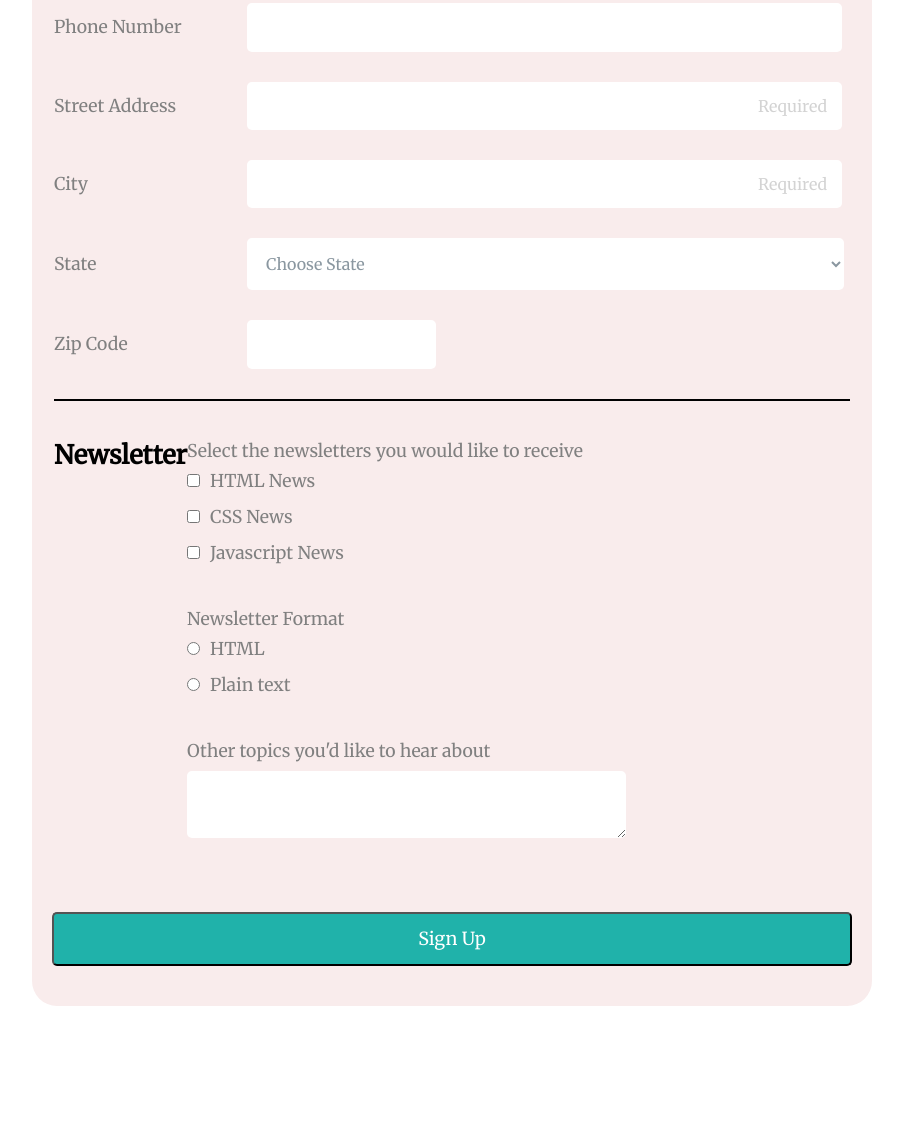
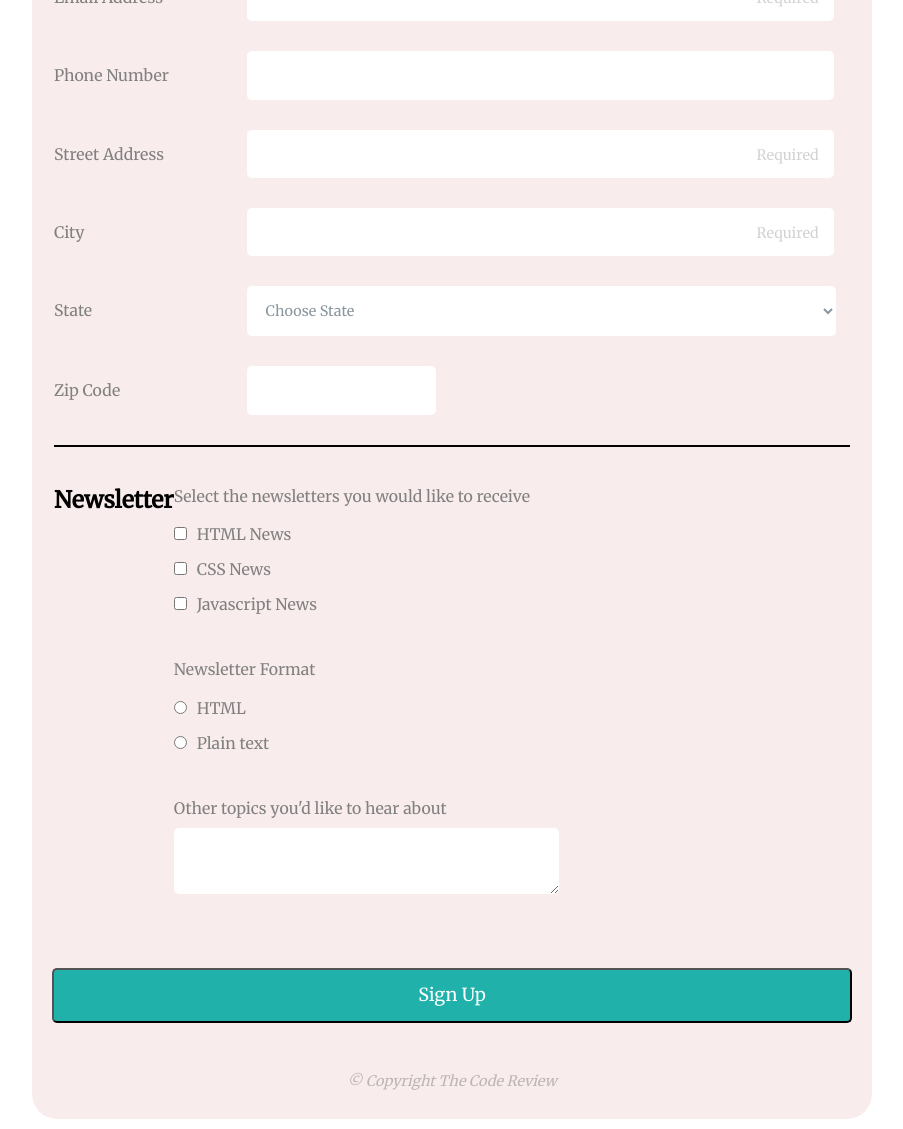
Before and after one commit to victorsindean/An-Online-Registration-Form-Project-3, a plain HTML site: page index.html in a window 1280 px wide. Shown: the part 489-1618 px from the top of the page, without its empty margins (188-1091 px from the left). Before the commit the page ends 1505 px from the top, so only its background shows below. Drawn offline with Linux system fonts and the light colour scheme.

Commit message:
Code has been reviewed
+Added tel instead of number input

+Changed from desktop-first to mobile-first approach

+Added &copy at the bottom of the form

```diff
--- a/css/styles.css
+++ b/css/styles.css
@@ -27,9 +27,6 @@ p {
 }
 
 form {
-  display: flex;
-  flex-wrap: wrap;
-  justify-content: center;
   margin: 10px auto;
   max-width: 400px;
   padding: 20px;
@@ -80,9 +77,11 @@ label {
 
 input[type="text"],
 input[type="email"],
+input[type="tel"],
 input[type="number"],
 textarea,
 #state {
+  transition: ease-in-out 0.30s;
   background: white;
   border: none;
   font-size: 16px;
@@ -103,19 +102,12 @@ textarea {
 }
 
 
-
-#zip {
-  width: 20%;
-
-}
-
 input[type=text]:focus,
 input[type="email"]:focus,
+input[type="tel"]:focus,
 input[type="number"]:focus,
 textarea:focus,
 #state:focus {
-
-  transition: ease-in-out 0.30s;
   background-color: aliceblue;
   border: 2px solid black;
 
@@ -128,8 +120,8 @@ textarea:focus,
 
 
 .input-group {
-  margin-top:10px;
-  width:60%;
+  margin-top: 20px;
+  width: 60%;
   margin-bottom: 30px;
 }
 
@@ -163,33 +155,6 @@ button {
   margin-bottom: 20px;
 }
 
-@media(min-width: 768px) {
-
-  form {
-    max-width: 800px;
-  }
-
-  fieldset.one label {
-    display: inline-block;
-    min-width: 15%;
-    margin-top: 5px;
-    width: 20%
-  }
-
-  fieldset.one input {
-    display: inline-block;
-    text-align: right;
-  }
-
-  * {
-    clear: both;
-  }
-
-
-
-}
-
-@media(max-width: 768px) {
 form {
   font-size: 70%;
 }
@@ -207,7 +172,7 @@ button {
 
 fieldset.one input {
   display: inline-block;
-    text-align: right;
+  text-align: left;
   width: 93%;
 }
 
@@ -215,12 +180,59 @@ button {
   font-size: 99%;
   width: 100%;
 }
-  #zip {
-    width: 93%;
+
+
+textarea {
+  width: 92%;
 }
 
-  textarea {
-    width: 93%;
+#zip {
+  width: 45%;
+}
+
+
+.copy {
+  margin-top: 30px;
+  font-style: italic;
+  margin-bottom: 10px;
+  opacity: 0.5;
+}
+
+@media(min-width: 768px) {
+
+  form {
+    font-size: 90%;
+    max-width: 800px;
+  }
+
+  ::-webkit-input-placeholder {
+    font-size: 90%;
+  }
+
+  fieldset.one label {
+    display: inline-block;
+    min-width: 15%;
+    margin-bottom: 5px;
+    width: 20%
+  }
+
+  fieldset.one input {
+    display: inline-block;
+    text-align: left;
+    width: 70%;
+  }
+
+  #state {
+    width: 74%;
+    font-size: 100%;
+  }
+
+  #zip {
+    width: 20%;
+  }
+
+  * {
+    clear: both;
   }
 
 }
--- a/index.html
+++ b/index.html
@@ -29,8 +29,8 @@
           <label for="mail">Email Address</label>
           <input required type="email" id="mail" name="user_email" placeholder="Required">
 
-          <label for="number">Phone Number</label>
-          <input type="number" id="number" name="user_number">
+          <label for="tel">Phone Number</label>
+          <input type="tel" id="tel" name="user_number">
 
           <label for="street_address">Street Address</label>
           <input required type="text" id="street_address" name="user_street_address" placeholder="Required">
@@ -105,7 +105,7 @@
         <div>
           <label>Select the newsletters you would like to receive</label><br>
           <div class="input-group">
-            <input type="checkbox" id="html_news" value="html_news" name="newsletters"><label class="check_radio" for="html">HTML News</label><br>
+            <input type="checkbox" id="html_news" value="html_news" name="newsletters"><label class="check_radio" for="html_news">HTML News</label><br>
             <input type="checkbox" id="css" value="css_news" name="newsletters"><label class="check_radio" for="css">CSS News</label><br>
             <input type="checkbox" id="javascript" value="javascript_news" name="newsletters"><label class="check_radio" for="javascript">Javascript News</label><br>
           </div>
@@ -120,7 +120,8 @@
       </fieldset>
 
       <button type="submit">Sign Up</button>
+      <p class="copy">&copy; Copyright The Code Review</p>
+    </form>
 
-    </form>
   </body>
 </html>
```
Lines whose indentation alone changed are shown as unchanged.
